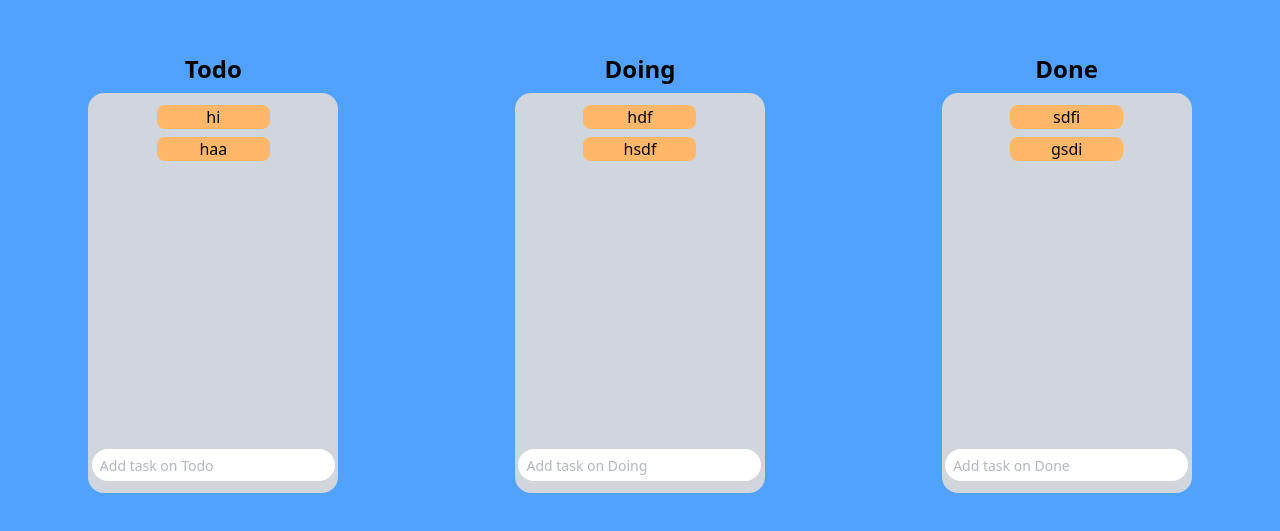
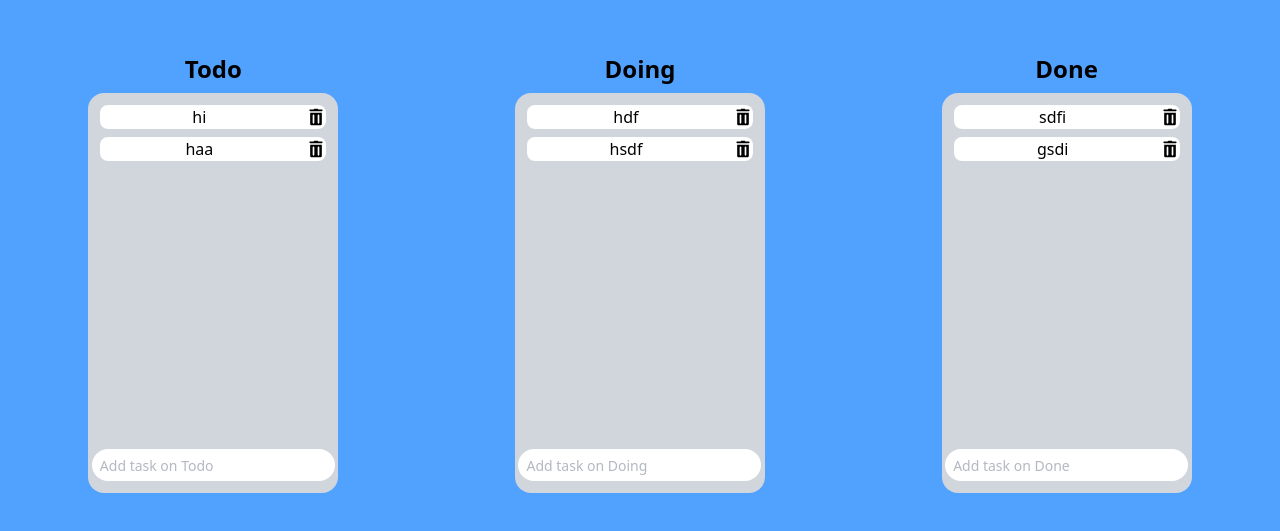
Before and after one commit to wooktori/trello, a React (Vite) app: page / in a window 1280 px wide. Shown: the part 127-658 px from the top of the page. Built offline with nearby package versions, Linux system fonts and the light colour scheme.

Commit message:
Todo 삭제

```diff
--- a/src/components/Board.tsx
+++ b/src/components/Board.tsx
@@ -35,7 +35,12 @@ export default function Board({ todoList, boardId }: IProps) {
           >
             <div className="flex flex-col flex-grow w-full items-center">
               {todoList.map((todo, index) => (
-                <Card todo={todo.text} index={index} key={todo.text} />
+                <Card
+                  todo={todo.text}
+                  index={index}
+                  key={todo.text}
+                  boardId={boardId}
+                />
               ))}
               {provided.placeholder}
             </div>
--- a/src/components/Card.tsx
+++ b/src/components/Card.tsx
@@ -1,22 +1,47 @@
 import { Draggable } from "@hello-pangea/dnd";
 import React from "react";
+import { todoListAtom } from "../atom";
+import { useSetRecoilState } from "recoil";
 
 interface IProps {
   todo: string;
   index: number;
+  boardId: string;
 }
 
-function Card({ todo, index }: IProps) {
+function Card({ todo, index, boardId }: IProps) {
+  const setTodoList = useSetRecoilState(todoListAtom);
+  const handleDelete = (target: string, boardId: string) => {
+    setTodoList((prev) => ({
+      ...prev,
+      [boardId]: prev[boardId].filter((todo) => todo.text !== target),
+    }));
+  };
   return (
     <Draggable draggableId={todo} index={index} key={todo}>
       {(provided) => (
         <div
           {...provided.dragHandleProps}
           {...provided.draggableProps}
-          className="w-1/2 bg-orange-300 mb-2 rounded-lg text-center"
+          className="bg-white mb-2 rounded-lg w-full flex items-center justify-center"
           ref={provided.innerRef}
         >
-          {todo}
+          <span className="flex-grow text-center">{todo}</span>
+          <button
+            className="ml-2 hover:cursor-pointer hover:fill-red-600"
+            onClick={() => handleDelete(todo, boardId)}
+          >
+            <svg
+              xmlns="http://www.w3.org/2000/svg"
+              x="0px"
+              y="0px"
+              width="20"
+              height="20"
+              viewBox="0 0 24 24"
+            >
+              <path d="M 10 2 L 9 3 L 5 3 C 4.4 3 4 3.4 4 4 C 4 4.6 4.4 5 5 5 L 7 5 L 17 5 L 19 5 C 19.6 5 20 4.6 20 4 C 20 3.4 19.6 3 19 3 L 15 3 L 14 2 L 10 2 z M 5 7 L 5 20 C 5 21.1 5.9 22 7 22 L 17 22 C 18.1 22 19 21.1 19 20 L 19 7 L 5 7 z M 9 9 C 9.6 9 10 9.4 10 10 L 10 19 C 10 19.6 9.6 20 9 20 C 8.4 20 8 19.6 8 19 L 8 10 C 8 9.4 8.4 9 9 9 z M 15 9 C 15.6 9 16 9.4 16 10 L 16 19 C 16 19.6 15.6 20 15 20 C 14.4 20 14 19.6 14 19 L 14 10 C 14 9.4 14.4 9 15 9 z"></path>
+            </svg>
+          </button>
         </div>
       )}
     </Draggable>
```
